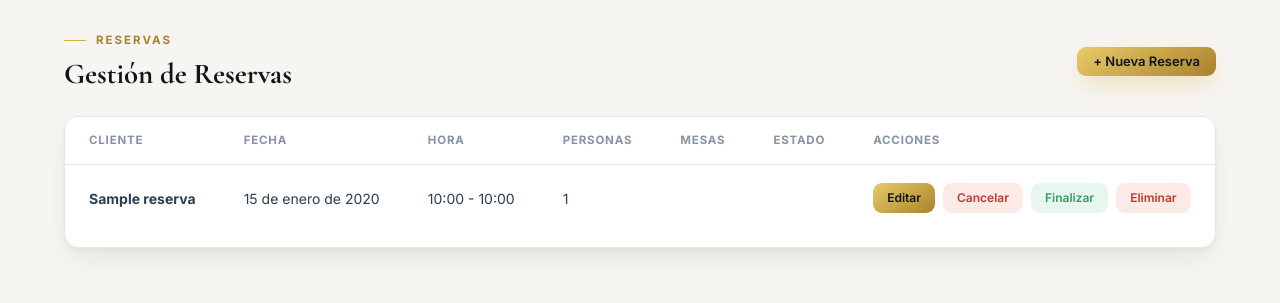
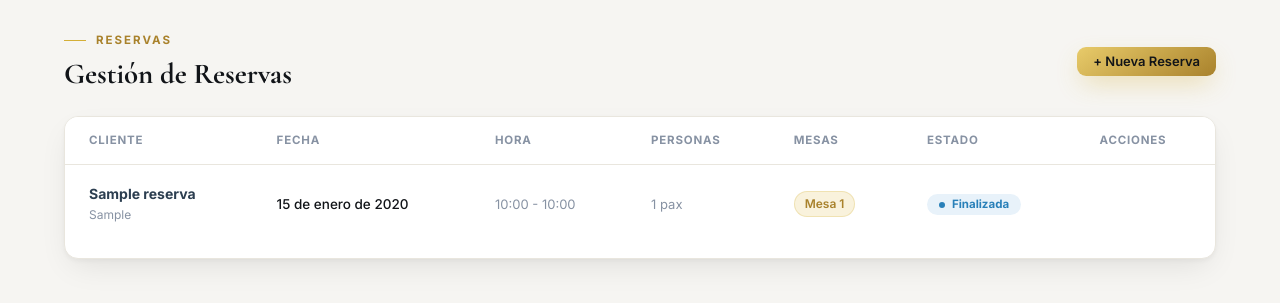
Before and after one commit to edwargreoz/Restaurante_08, a Django app: page /reservas/ in a window 1280 px wide. Shown: the part 65-368 px from the top of the page. Run offline with Django 5.2, Linux system fonts and the light colour scheme; a user stored in the database is signed in; tables that the repository leaves empty hold one stand-in row (values such as "Sample post"); parts of the project's set-up code (start-up, migrations or seed data) failed here and were passed over.

Commit message:
fix(reservas): corregir visualizacion de tabla de gestion de reservas
- Agregar propiedades computed a dominio Reserva: estado, mesas_display, hora_rango, fecha_display
- Reescribir template lista_reservas.html: usar propiedades del dominio en vez de ORM
- Agregar template filter split_mesas para chips de mesa
- Repo listar(): usar objects en vez de activos para mostrar reservas canceladas
- Repo eliminar(): hard delete en vez de soft delete para eliminacion definitiva

```diff
--- a/core/templatetags/role_tags.py
+++ b/core/templatetags/role_tags.py
@@ -60,3 +60,9 @@ METODO_DISPLAY = {
 @register.filter
 def metodo_display(value):
     return METODO_DISPLAY.get(value, value or '')
+
+@register.filter
+def split_mesas(value):
+    if not value:
+        return []
+    return [part.strip() for part in value.split(' + ') if part.strip()]
--- a/dominio/entidades/reserva.py
+++ b/dominio/entidades/reserva.py
@@ -42,6 +42,34 @@ class Reserva:
     def es_para_union(self) -> bool:
         return self.union_mesa_id is not None
 
+    @property
+    def estado(self) -> str:
+        if self.finalizada:
+            return 'FINALIZADA'
+        if not self.activo:
+            return 'CANCELADA'
+        return 'ACTIVA'
+
+    @property
+    def mesas_display(self) -> str:
+        if self.union_mesa_nombre:
+            return self.union_mesa_nombre
+        if self.mesa_numero:
+            return f'Mesa {self.mesa_numero}'
+        return '-'
+
+    @property
+    def hora_rango(self) -> str:
+        return f'{self.hora_inicio.strftime("%H:%M")} - {self.hora_fin.strftime("%H:%M")}'
+
+    @property
+    def fecha_display(self) -> str:
+        meses = [
+            '', 'enero', 'febrero', 'marzo', 'abril', 'mayo', 'junio',
+            'julio', 'agosto', 'septiembre', 'octubre', 'noviembre', 'diciembre'
+        ]
+        return f'{self.fecha.day} de {meses[self.fecha.month]} de {self.fecha.year}'
+
     def validar_horario(self) -> None:
         if self.hora_inicio >= self.hora_fin:
             raise ReglaNegocioViolada('La hora de inicio debe ser anterior a la hora de fin')
--- a/infraestructura/persistencia/repositorios/reserva_repo.py
+++ b/infraestructura/persistencia/repositorios/reserva_repo.py
@@ -37,12 +37,12 @@ class ReservaRepository:
         return self._a_entidad(r)
 
     def listar(self) -> List[Reserva]:
-        return [self._a_entidad(r) for r in ReservaModel.activos.select_related(
+        return [self._a_entidad(r) for r in ReservaModel.objects.select_related(
             'mesa', 'union_mesa', 'creado_por'
-        ).prefetch_related('union_mesa__mesas').all()]
+        ).prefetch_related('union_mesa__mesas').order_by('-fecha', 'hora_inicio').all()]
 
     def eliminar(self, reserva_id: int) -> None:
-        ReservaModel.objects.filter(id=reserva_id).update(activo=False)
+        ReservaModel.objects.filter(id=reserva_id).delete()
 
     def _a_entidad(self, r) -> Reserva:
         mesa_numero = None
--- a/templates/reservas/lista_reservas.html
+++ b/templates/reservas/lista_reservas.html
@@ -1,14 +1,22 @@
 {% extends 'base.html' %}
 {% load static %}
+{% load role_tags %}
 {% block title %}Reservas{% endblock %}
 {% block extra_css %}
+<link rel="stylesheet" href="{% static 'css/reservas/reservas.css' %}">
 <style>
-    .btn-gold { background: linear-gradient(145deg, var(--gold-light), var(--gold-dark)); color: var(--dark); border: none; border-radius: var(--r-sm); padding: 6px 14px; font-size: 12px; font-weight: 600; cursor: pointer; }
-    .btn-gold:hover { box-shadow: var(--shadow-gold); }
-    .btn-cancel { background: #fbeae7; color: var(--occupied); border: none; border-radius: var(--r-sm); padding: 6px 14px; font-size: 12px; font-weight: 600; cursor: pointer; }
-    .btn-cancel:hover { background: #f5d0cb; }
-    .btn-finalize { background: #e7f6ee; color: var(--free); border: none; border-radius: var(--r-sm); padding: 6px 14px; font-size: 12px; font-weight: 600; cursor: pointer; }
-    .btn-finalize:hover { background: #d1f0e0; }
+    .reserva-mesas { display: flex; gap: 4px; flex-wrap: wrap; }
+    .reserva-mesa-chip {
+        display: inline-flex; align-items: center; gap: 4px;
+        background: var(--gold-soft); color: var(--gold-dark);
+        font-size: 12px; font-weight: 600; padding: 3px 10px;
+        border-radius: var(--r-pill); border: 1px solid rgba(212,175,55,.25);
+    }
+    .reserva-fecha { font-weight: 500; color: var(--dark); font-size: 13.5px; }
+    .reserva-hora { font-size: 13px; color: var(--text-muted); }
+    .reserva-personas { font-size: 13px; color: var(--text-muted); }
+    .reserva-contacto { font-size: 12px; color: var(--text-muted); margin-top: 2px; }
+    .row-actions { flex-wrap: wrap; gap: 6px; }
 </style>
 {% endblock %}
 {% block content %}
@@ -30,16 +38,25 @@
         <tbody>
             {% for reserva in reservas %}
             <tr>
-                <td><strong>{{ reserva.cliente_nombre }}</strong></td>
-                <td>{{ reserva.fecha }}</td>
-                <td>{{ reserva.hora_inicio }} - {{ reserva.hora_fin }}</td>
-                <td>{{ reserva.num_personas }}</td>
-                <td>{% for m in reserva.mesas.all %}M{{ m.numero }}{% if not forloop.last %}, {% endif %}{% endfor %}</td>
                 <td>
-                    {% if reserva.estado == 'CONFIRMADA' %}
-                        <span class="badge badge-free">Confirmada</span>
-                    {% elif reserva.estado == 'PENDIENTE' %}
-                        <span class="badge badge-prep">Pendiente</span>
+                    <strong>{{ reserva.cliente_nombre }}</strong>
+                    {% if reserva.cliente_contacto %}
+                        <div class="reserva-contacto">{{ reserva.cliente_contacto }}</div>
+                    {% endif %}
+                </td>
+                <td><span class="reserva-fecha">{{ reserva.fecha_display }}</span></td>
+                <td><span class="reserva-hora">{{ reserva.hora_rango }}</span></td>
+                <td><span class="reserva-personas">{{ reserva.num_personas }} pax</span></td>
+                <td>
+                    <div class="reserva-mesas">
+                        {% for part in reserva.mesas_display|split_mesas %}
+                            <span class="reserva-mesa-chip">{{ part }}</span>
+                        {% endfor %}
+                    </div>
+                </td>
+                <td>
+                    {% if reserva.estado == 'ACTIVA' %}
+                        <span class="badge badge-free">Activa</span>
                     {% elif reserva.estado == 'CANCELADA' %}
                         <span class="badge badge-occupied">Cancelada</span>
                     {% elif reserva.estado == 'FINALIZADA' %}
@@ -50,21 +67,27 @@
                 </td>
                 <td>
                     <div class="row-actions">
-                        {% if reserva.estado != 'CANCELADA' and reserva.estado != 'FINALIZADA' %}
-                        <a href="{% url 'editar_reserva' reserva.id %}" class="btn-gold">Editar</a>
+                        {% if reserva.estado == 'ACTIVA' %}
+                        <a href="{% url 'editar_reserva' reserva.id %}" class="btn btn-outline btn-sm" style="font-size:12px; padding:5px 12px;">Editar</a>
+                        <form method="post" action="{% url 'activar_reserva' reserva.id %}" class="d-inline" onsubmit="return confirm('¿Activar reserva? Las mesas pasarán a OCUPADA.');">
+                            {% csrf_token %}
+                            <button type="submit" class="btn btn-primary btn-sm" style="font-size:12px; padding:5px 12px;">Activar</button>
+                        </form>
                         <form method="post" action="{% url 'cancelar_reserva' reserva.id %}" class="d-inline" onsubmit="return confirm('¿Cancelar reserva?');">
                             {% csrf_token %}
-                            <button type="submit" class="btn-cancel">Cancelar</button>
+                            <button type="submit" class="btn btn-danger btn-sm" style="font-size:12px; padding:5px 12px;">Cancelar</button>
                         </form>
                         <form method="post" action="{% url 'finalizar_reserva' reserva.id %}" class="d-inline" onsubmit="return confirm('¿Finalizar reserva?');">
                             {% csrf_token %}
-                            <button type="submit" class="btn-finalize">Finalizar</button>
+                            <button type="submit" class="btn btn-success btn-sm" style="font-size:12px; padding:5px 12px;">Finalizar</button>
                         </form>
                         {% endif %}
+                        {% if not reserva.activo %}
                         <form method="post" action="{% url 'eliminar_reserva' reserva.id %}" class="d-inline" onsubmit="return confirm('¿Eliminar permanentemente esta reserva?');">
                             {% csrf_token %}
-                            <button type="submit" class="btn-cancel">Eliminar</button>
+                            <button type="submit" class="btn btn-danger btn-sm" style="font-size:12px; padding:5px 12px; opacity:0.7;">Eliminar</button>
                         </form>
+                        {% endif %}
                     </div>
                 </td>
             </tr>
```
